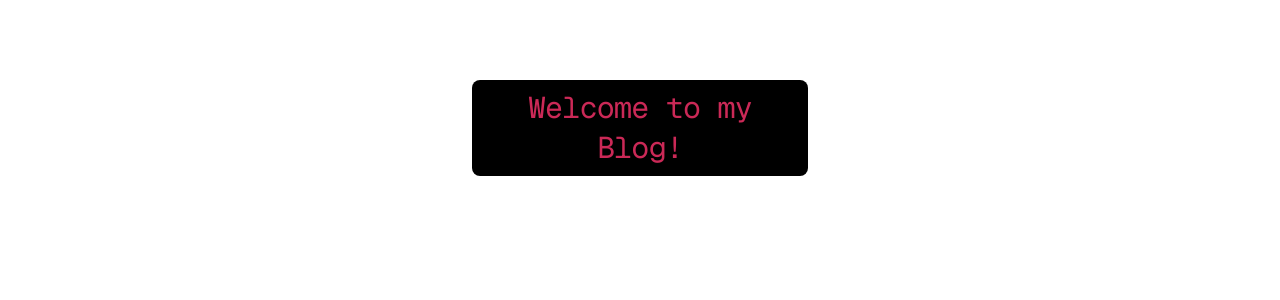
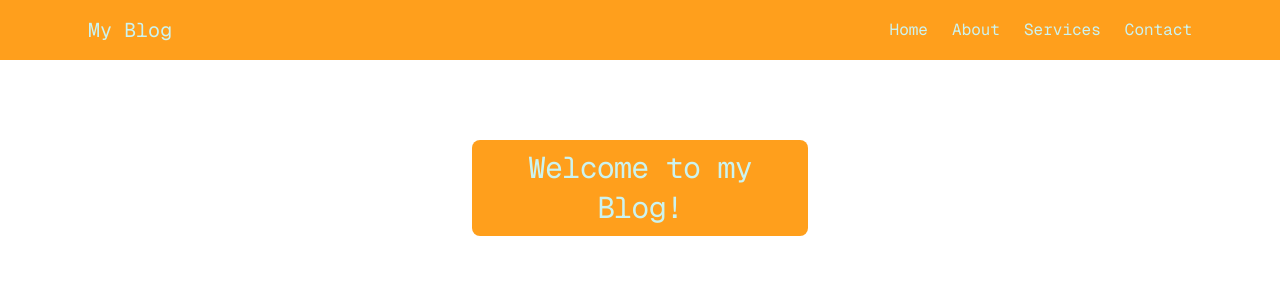
Before and after one commit to rb-sgv/blog, a Next.js app: page / in a window 1280 px wide. Shown: the top 300 px of the page. Built offline with nearby package versions, Linux system fonts and the light colour scheme.

Commit message:
feat: Added a Navbar and changed the main colors

```diff
--- a/app/_components/header.tsx
+++ b/app/_components/header.tsx
@@ -1,11 +1,24 @@
 import React from 'react'
+import Link from 'next/link'
 
-function header() {
+const Header = () => {
   return (
-    <nav>
+    <nav className='bg-[#ff9f1c] text-[#CBF3F0]'>
+        <div className='max-w-6xl mx-auto px-6 py-4 flex justify-between items-center'>
+          <Link href="/" className='text-xl'>
+            My Blog
+          </Link>
 
+          <div className='hidden md:flex space-x-6'>
+            <Link href="/" className='hover:text-[#2EC4B6]'>Home</Link>
+            <Link href="/about" className='hover:text-[#2EC4B6]'>About</Link>
+            <Link href="/services" className='hover:text-[#2EC4B6]'>Services</Link>
+            <Link href="/contact" className='hover:text-[#2EC4B6]'>Contact</Link>
+          </div>
+
+        </div>
     </nav>
   )
 }
 
-export default header
+export default Header
--- a/app/_components/welcome.tsx
+++ b/app/_components/welcome.tsx
@@ -2,8 +2,8 @@ import React from 'react'
 
 function Welcome() {
   return (
-    <div className=" bg-[#000000] rounded-lg m-1 flex justify-center w-fit ml-auto mr-auto mt-20">
-        <h1 className=" text-center m-2 max-w-xs text-3xl font-mono leading-10 tracking-tight text-[#CB2957]">
+    <div className=" bg-[#ff9f1c] rounded-lg m-1 flex justify-center w-fit ml-auto mr-auto mt-20">
+        <h1 className=" text-center m-2 max-w-xs text-3xl leading-10 tracking-tight text-[#CBF3F0]">
             Welcome to my Blog!
         </h1>
     </div>
--- a/app/globals.css
+++ b/app/globals.css
@@ -3,6 +3,7 @@
 :root {
   --background: #ffffff;
   --foreground: #171717;
+  --font-mono: var(--font-geist-mono);
 }
 
 @theme inline {
@@ -22,5 +23,5 @@
 body {
   background: var(--background);
   color: var(--foreground);
-  font-family: Arial, Helvetica, sans-serif;
+  font-family: var(--font-mono), ui-monospace, SFMono-Regular, Menlo, Monaco, Consolas, "Liberation Mono", "Courier New", monospace;
 }
--- a/app/layout.tsx
+++ b/app/layout.tsx
@@ -19,11 +19,10 @@ export const metadata: Metadata = {
 
 export default function RootLayout({ children }: LayoutProps<"/">) {
   return (
-    <html
-      lang="en"
-      className={`${geistSans.variable} ${geistMono.variable} h-full antialiased`}
-    >
-      <body className="min-h-full flex flex-col">{children}</body>
+    <html lang="en" className={`${geistMono.variable} h-full antialiased`}>
+      <body className="min-h-full flex flex-col">
+        {children}
+      </body>
     </html>
   );
 }
--- a/app/page.tsx
+++ b/app/page.tsx
@@ -1,7 +1,11 @@
 import Welcome from "./_components/welcome";
+import Header from "./_components/header";
 
 export default function Home() {
   return (
-    <Welcome />
+    <>
+      <Header />
+      <Welcome />
+    </>
   );
 }
```
